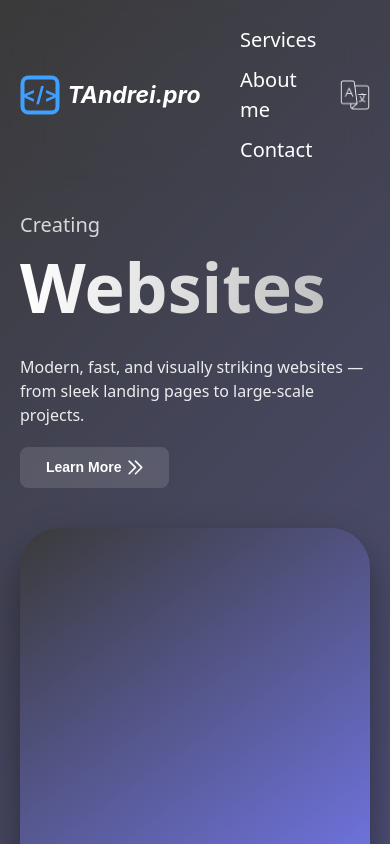
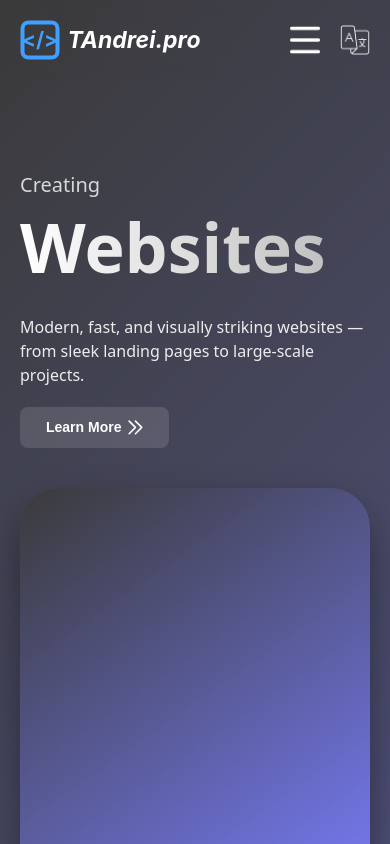
Before and after one commit to TAndrei17/tandreipro-page, a React (Vite) app: page / in a window 390 px wide. Shown: the top 844 px of the page. Built offline with nearby package versions, Linux system fonts and the light colour scheme.

Commit message:
feat: update header for mobile version

```diff
--- a/src/components/common/Header/Header.css
+++ b/src/components/common/Header/Header.css
@@ -23,6 +23,7 @@
 @media (max-width: 768px) {
 	.header__container {
 		padding: 20px;
+		max-height: 160px;
 	}
 }
 
@@ -106,6 +107,14 @@
 	outline: none;
 }
 
+.icons__container_mobile {
+	display: flex;
+	flex-direction: row;
+	justify-content: space-between;
+	align-items: center;
+	gap: 20px;
+}
+
 .languages__container {
 	display: flex;
 	justify-content: flex-end;
--- a/src/components/common/Header/Header.tsx
+++ b/src/components/common/Header/Header.tsx
@@ -4,11 +4,32 @@ import './Header.css';
 import Languages from './Languages';
 import icons from '@constants/icons';
 import useDeviceType from '@hooks/useDeviceType';
+import { useState } from 'react';
 
 const Header = () => {
 	const { t } = useTranslation();
 	const navigate = useNavigate();
 	const { isMobile } = useDeviceType();
+	const [menu, setMenu] = useState<'open' | 'closed'>('closed');
+
+	const closeMenu = () => setMenu('closed');
+	const openMenu = () => setMenu('open');
+
+	const navLinks = [
+		{ to: '/services', label: t('appHeader.services') },
+		{ to: '/about', label: t('appHeader.aboutMe') },
+		{ to: '/contact', label: t('appHeader.contact') },
+	];
+
+	const renderNav = (className: string, onLinkClick?: () => void) => (
+		<nav className={className} aria-label={t('appHeader.navAria')}>
+			{navLinks.map(({ to, label }) => (
+				<NavLink key={to} to={to} onClick={onLinkClick}>
+					{label}
+				</NavLink>
+			))}
+		</nav>
+	);
 
 	return (
 		<header className="header__container">
@@ -18,20 +39,44 @@ const Header = () => {
 				title={t('appHeader.logoAria')}
 				onClick={(e) => {
 					navigate('/', { replace: true });
+					closeMenu();
 					e.currentTarget.blur();
 				}}>
 				<img src={icons.pageLogo} alt={t('appHeader.logoAlt')} />
 			</button>
 
-			<nav
-				className={isMobile ? 'header__nav_mobile' : 'header__nav'}
-				aria-label={t('appHeader.navAria')}>
-				<NavLink to="/services">{t('appHeader.services')}</NavLink>
-				<NavLink to="/about">{t('appHeader.aboutMe')}</NavLink>
-				<NavLink to="/contact">{t('appHeader.contact')}</NavLink>
-			</nav>
+			{isMobile ? (
+				<div className="icons__container_mobile">
+					{menu === 'closed' && (
+						<img
+							role="button"
+							title={t('appHeader.openNavAlt')}
+							alt={t('appHeader.openNavAlt')}
+							aria-haspopup="true"
+							aria-expanded={menu !== 'closed'}
+							tabIndex={0}
+							className="languages__icon"
+							src={icons.burgerMenu}
+							onClick={openMenu}
+							onKeyDown={(e) => {
+								if (e.key === 'Enter' || e.key === ' ') {
+									e.preventDefault();
+									openMenu();
+								}
+							}}
+						/>
+					)}
 
-			<Languages />
+					{menu === 'open' && renderNav('header__nav_mobile', closeMenu)}
+
+					<Languages />
+				</div>
+			) : (
+				<>
+					{renderNav('header__nav')}
+					<Languages />
+				</>
+			)}
 		</header>
 	);
 };
--- a/src/constants/icons.ts
+++ b/src/constants/icons.ts
@@ -1,9 +1,11 @@
 import languages from '@assets/icons/languages.png';
+import burgerMenu from '@assets/icons/burger-menu.png';
 import pageLogo from '@assets/page-logo_40px.svg';
 
 const icons = {
 	pageLogo,
 	languages,
+	burgerMenu,
 };
 
 export default icons;
--- a/src/localization/en.ts
+++ b/src/localization/en.ts
@@ -20,6 +20,7 @@ const en = {
 			aboutMe: 'About me',
 			contact: 'Contact',
 			changeLngAlt: 'Change website language',
+			openNavAlt: 'Open website navigation',
 			ru: 'РУ',
 			es: 'ES',
 			en: 'EN',
--- a/src/localization/es.ts
+++ b/src/localization/es.ts
@@ -20,6 +20,7 @@ const es = {
 			aboutMe: 'Sobre mí',
 			contact: 'Contacto',
 			changeLngAlt: 'Cambiar el idioma del sitio web',
+			openNavAlt: 'Abrir la navegación del sitio web',
 			ru: 'РУ',
 			es: 'ES',
 			en: 'EN',
--- a/src/localization/ru.ts
+++ b/src/localization/ru.ts
@@ -20,6 +20,7 @@ const ru = {
 			aboutMe: 'Обо мне',
 			contact: 'Контакты',
 			changeLngAlt: 'Изменить язык сайта',
+			openNavAlt: 'Открыть навигацию сайта',
 			ru: 'РУ',
 			es: 'ES',
 			en: 'EN',
--- a/src/pages/styles/HomePage.css
+++ b/src/pages/styles/HomePage.css
@@ -2,8 +2,8 @@
 	padding-top: 120px;
 }
 
-@media (max-width: 768px) {
+/* @media (max-width: 768px) {
 	.home-page {
 		padding-top: 160px;
 	}
-}
+} */
```
Also changed, not shown: src/assets/icons/burger-menu.png (added).
